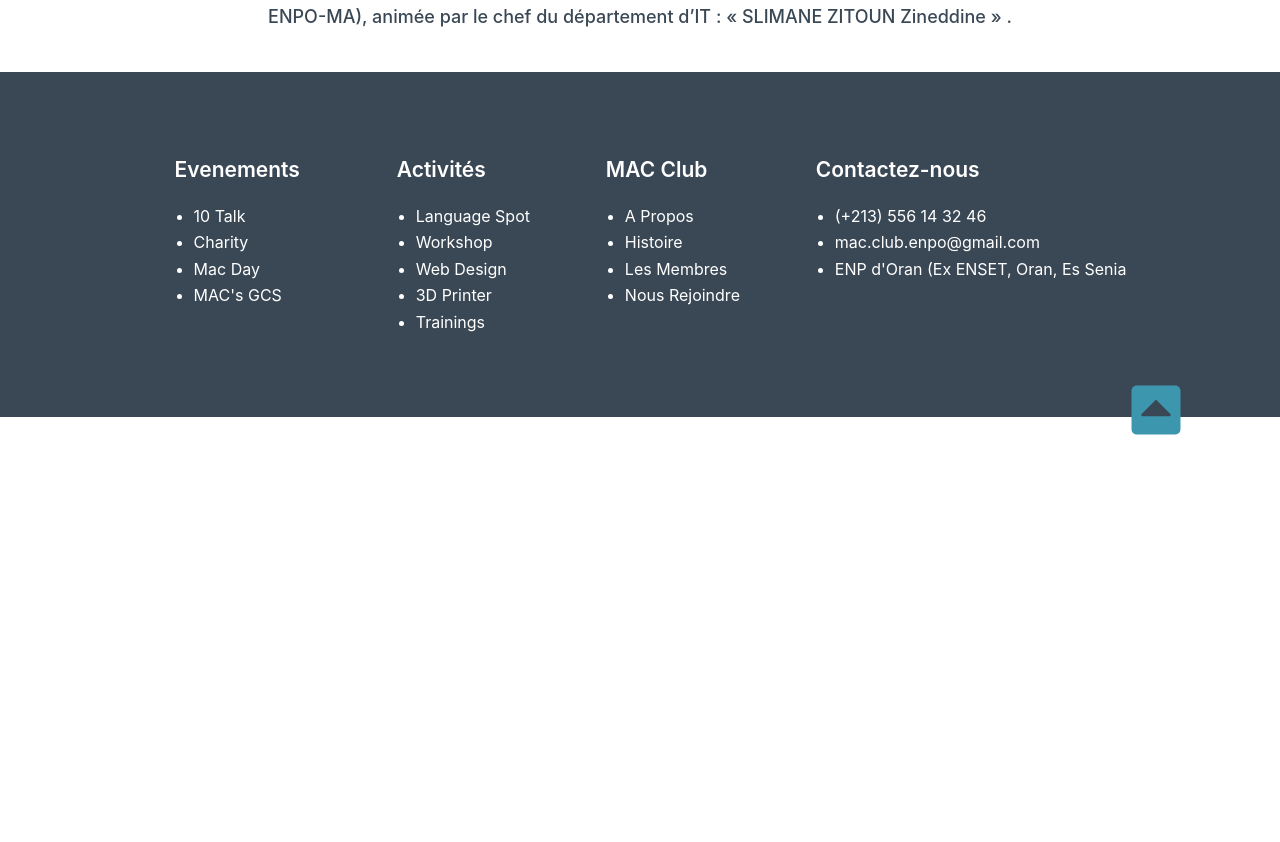
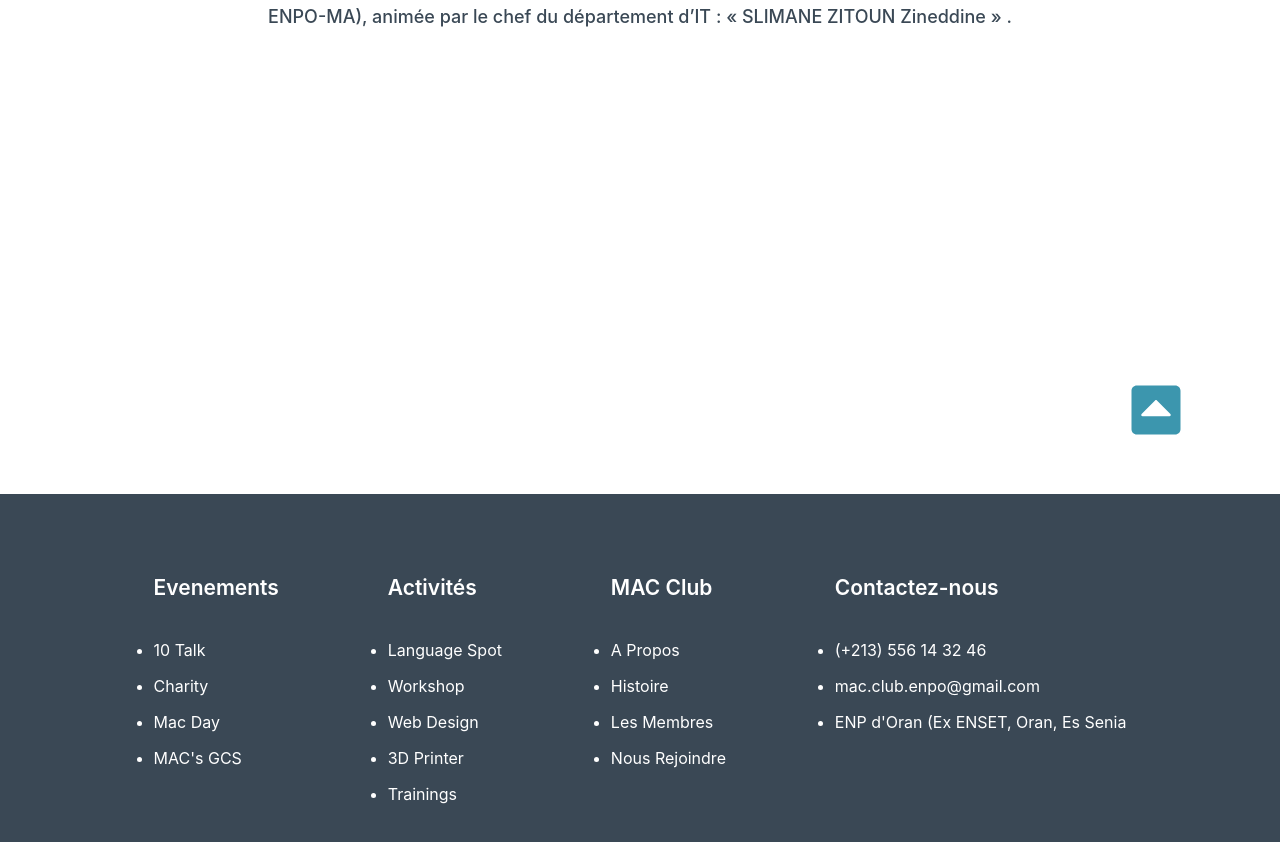
Before and after one commit to addayounes/mac, a React (Create React App) app: page /Trainings in a window 1280 px wide. Shown: the part 322-1164 px from the top of the page. Before the commit the page ends 800 px from the top, so only its background shows below. Built offline with nearby package versions, Linux system fonts and the light colour scheme.

Commit message:
footer improvements

```diff
--- a/src/Components/Footer/Footer.css
+++ b/src/Components/Footer/Footer.css
@@ -1,36 +1,98 @@
 footer {
     width: 100%;
     background-color: #3A4855;
-    color: white;
-    padding: 4em 0;
+    color: white
 }
 .footer-container {
-    width: 76%;
+    margin: 0 auto;
+    display: flex
+}
+.row{
+    width: 100%
+}
+.block-container {
+    width: 76% !important;
     margin: 0 auto;
     display: flex;
+    align-items: center;
+    justify-content: space-between
 }
+.li-container {
+    width: 76% !important;
+    margin: 0 auto
+}
+.footer-item-block {
+    padding: .8em 0;
+    cursor: pointer;
+    width: 100%;
+    transition: .2s ease-out
+}
+.footer-item-block:hover,
+.footer-item-block:focus{
+    background-color: #5e7285;
+    transition: .2s ease-out
+}
+.footer-item-block:not(.last){border-bottom: 1px solid #5e7285}
 .col h2 {
     font-size: 1.3125rem;
-    font-weight: 600;
-    margin: 1.3125rem;
+    font-weight: 600
 }
 .col ul {
-    margin: 1.5rem 0 1.3125rem;
+    list-style: none;
+    margin: 0;
+    padding: 0
 }
-.col ul li{margin-bottom: .4rem;}
-.col ul li a{
+.footer__icon{font-size: 1.5rem}
+.col ul li{padding: 1em 0}
+.col ul li:hover,
+.col ul li:focus{
+    background-color: #5e7285;
+    transition: .2s ease-out
+}
+.col ul li a, .col ul li span{
+    padding: 0 12%;
     text-decoration: none;
-    color: white;
-    font-size: 1rem;
-
+    color: white
 }
 
 @media only screen and (min-width: 900px) {
-    .row {
-        display: flex;
+    footer{padding: 4em 0}
+    .row {display: flex}
+    .footer__icon{display: none}
+    .col ul li a, .col ul li span{padding: 0}
+    .col ul li a:hover{color: rgb(200, 200, 200)}
+    .col ul li{padding: .5em 0}
+    .footer-item-block:not(.last){border-bottom: none}
+    .footer-container {
+        width: 76%;
+        align-items: center
     }
     .down {
         width: 100%;
-        justify-content: space-between;
+        justify-content: space-between
     }
+    .col ul {
+        display: block !important;
+        list-style: disc
+    }
+    .block-container {
+        width: 100% !important;
+        margin: 0 0 2em;
+        display: block
+    }
+    .footer-item-block {
+        margin: 0;
+        padding: 0;
+        width: 100%;
+        transition: none;
+        cursor: default
+    }
+    .footer-item-block:hover,
+    .footer-item-block:focus,
+    .col ul li:hover,
+    .col ul li:focus{
+        background-color: transparent;
+        transition: none
+    }
+
 }
--- a/src/Components/Footer/Footer.jsx
+++ b/src/Components/Footer/Footer.jsx
@@ -1,49 +1,100 @@
-import React from 'react'
+import React, { useState } from 'react'
 import { Link } from 'react-router-dom'
+import { FaAngleDown, FaAngleUp } from 'react-icons/fa'
 import './Footer.css'
 
 const Footer = () => {
+
+    const [toggleEvents, setToggleEvents] = useState(false)
+    const [toggleActivity, setToggleActivity] = useState(false)
+    const [toggleMac, setToggleMac] = useState(false)
+    const [toggleContact, setToggleContact] = useState(false)
+
+    const EVStyle = {
+        display: toggleEvents ? "block" : "none",
+    }
+    const ACStyle = {
+        display: toggleActivity ? "block" : "none"
+    }
+    const MAStyle = {
+        display: toggleMac ? "block" : "none"
+    }
+    const COStyle = {
+        display: toggleContact ? "block" : "none"
+    }
+
+    const handleEventsClick = () => {
+        setToggleEvents(ev => !ev)
+    }
+    const handleActivityClick = () => {
+        setToggleActivity(ev => !ev)
+    }
+    const handleMacClick = () => {
+        setToggleMac(ev => !ev)
+    }
+    const handleContactClick = () => {
+        setToggleContact(ev => !ev)
+    }
+
     return (
         <footer>
             <div className="footer-container">
-                <div className="row">
-
-                </div>
                 <div className="row down">
                     <div className="col">
-                        <h2>Evenements</h2>
-                        <ul>
-                            <li><Link to="">10 Talk</Link></li>
-                            <li><Link to="">Charity</Link></li>
-                            <li><Link to="">Mac Day</Link></li>
-                            <li><Link to="">MAC's GCS</Link></li>
+                        <div onClick={handleEventsClick} className="footer-item-block">
+                            <div className="block-container">
+                                <h2>Evenements</h2>
+                                {toggleEvents ? <FaAngleUp className="footer__icon" /> : <FaAngleDown className="footer__icon" />}
+                            </div>
+                        </div>
+
+                        <ul onClick={handleEventsClick} style={EVStyle}>
+                            <li><Link to="10Talk">10 Talk</Link></li>
+                            <li><Link to="Charity">Charity</Link></li>
+                            <li><Link to="MACday">Mac Day</Link></li>
+                            <li><Link to="MACGCS">MAC's GCS</Link></li>
                         </ul>
                     </div>
                     <div className="col">
-                        <h2>Activités</h2>
-                        <ul>
-                            <li><Link to="">Language Spot</Link></li>
-                            <li><Link to="">Workshop</Link></li>
-                            <li><Link to="">Web Design</Link></li>
-                            <li><Link to="">3D Printer</Link></li>
-                            <li><Link to="">Trainings</Link></li>
+                        <div onClick={handleActivityClick} className="footer-item-block">
+                            <div className="block-container">
+                                <h2>Activités</h2>
+                                {toggleActivity ? <FaAngleUp className="footer__icon" /> : <FaAngleDown className="footer__icon" />}
+                            </div>
+                        </div>
+                        <ul onClick={handleActivityClick} style={ACStyle}>
+                            <li><Link to="LangageSpot">Language Spot</Link></li>
+                            <li><Link to="Workshop">Workshop</Link></li>
+                            <li><Link to="WebDesign">Web Design</Link></li>
+                            <li><Link to="3DPrinter">3D Printer</Link></li>
+                            <li><Link to="Trainings">Trainings</Link></li>
                         </ul>
                     </div>
                     <div className="col">
-                        <h2>MAC Club</h2>
-                        <ul>
-                            <li><Link to="">A Propos</Link></li>
-                            <li><Link to="">Histoire</Link></li>
-                            <li><Link to="">Les Membres</Link></li>
-                            <li><Link to="">Nous Rejoindre</Link></li>
+                        <div onClick={handleMacClick} className="footer-item-block">
+                            <div className="block-container">
+                                <h2>MAC Club</h2>
+                                {toggleMac ? <FaAngleUp className="footer__icon" /> : <FaAngleDown className="footer__icon" />}
+                            </div>
+                        </div>
+                        <ul onClick={handleMacClick} style={MAStyle}>
+                            <li><Link to="About">A Propos</Link></li>
+                            <li><Link to="/">Histoire</Link></li>
+                            <li><Link to="/">Les Membres</Link></li>
+                            <li><Link to="Rejoindre">Nous Rejoindre</Link></li>
                         </ul>
                     </div>
                     <div className="col">
-                        <h2>Contactez-nous</h2>
-                        <ul>
-                            <li>(+213) 556 14 32 46</li>
-                            <li>mac.club.enpo@gmail.com</li>
-                            <li>ENP d'Oran (Ex ENSET, Oran, Es Senia</li>
+                        <div onClick={handleContactClick} className="footer-item-block last">
+                            <div className="block-container">
+                                <h2>Contactez-nous</h2>
+                                {toggleContact ? <FaAngleUp className="footer__icon" /> : <FaAngleDown className="footer__icon" />}
+                            </div>
+                        </div>
+                        <ul style={COStyle}>
+                            <li><span>(+213) 556 14 32 46</span></li>
+                            <li><span>mac.club.enpo@gmail.com</span></li>
+                            <li><span>ENP d'Oran (Ex ENSET, Oran, Es Senia</span></li>
                         </ul>
                     </div>
                 </div>
--- a/src/Components/navbar/Navbar.jsx
+++ b/src/Components/navbar/Navbar.jsx
@@ -52,8 +52,8 @@ const Navbar = () => {
                             </NavLink>
                         </li>
                         <li><NavLink to="/Sirius">Siruis</NavLink></li>
-                        <li><NavLink to="/about">A Propos</NavLink></li>
-                        <li><NavLink to="/contact">Contact</NavLink></li>
+                        <li><NavLink to="/About">A Propos</NavLink></li>
+                        <li><NavLink to="/Contact">Contact</NavLink></li>
                     </ul>
                 </nav>
                 {toggleNavBar ? <img onClick={handleMenuClick} className="exit" src={exit} alt='exit' />
--- a/src/Pages/Contact/Contact.jsx
+++ b/src/Pages/Contact/Contact.jsx
@@ -27,7 +27,7 @@ const Contact = () => {
                         </div>
                     </div>
                     <div className="contact__btn">
-                            <Button text="Envoyer le message" color="white" bgColor="#3C96AE" border={false} hover={true} size="1rem" />
+                            <Button destination="/" text="Envoyer le message" color="white" bgColor="#3C96AE" border={false} hover={true} size="1rem" />
                     </div>
                 </div>
 
--- a/src/Pages/Content Details/ContentDetails.css
+++ b/src/Pages/Content Details/ContentDetails.css
@@ -15,6 +15,7 @@
 }
 .ContentDetails {
     margin: 2em 0;
+    min-height: calc(100vh - 128px);
 }
 
 @media only screen and (min-width: 1200px) {
--- a/src/Pages/Content Details/ContentDetails.jsx
+++ b/src/Pages/Content Details/ContentDetails.jsx
@@ -4,7 +4,7 @@ import "./ContentDetails.css"
 
 const ContentDetails = ({ SliderData, ContentDetails }) => {
 
-    useEffect(() => {window.scrollTo(0,0)}, [])
+    useEffect(() => {window.scrollTo(0,0)})
 
     return (
         <div className="ContentDetails">
```
Also changed, not shown: src/Pages/Join Us/JoinUs.jsx (+4 -4 lines), src/todo.txt. Lines whose indentation alone changed are shown as unchanged.
